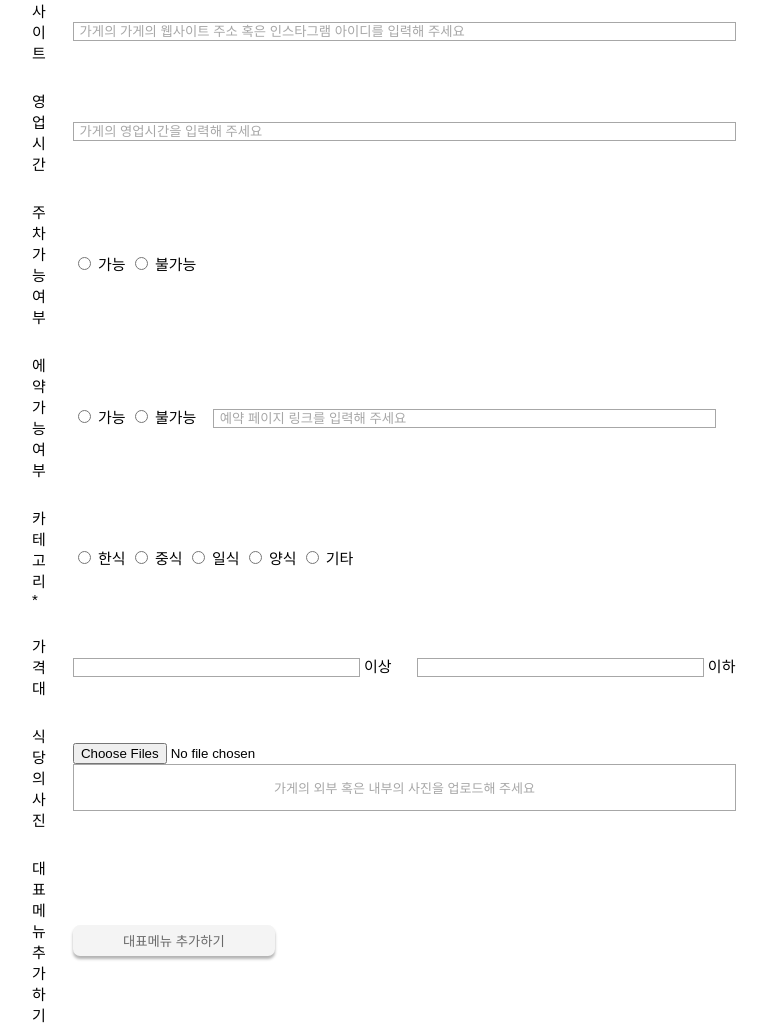
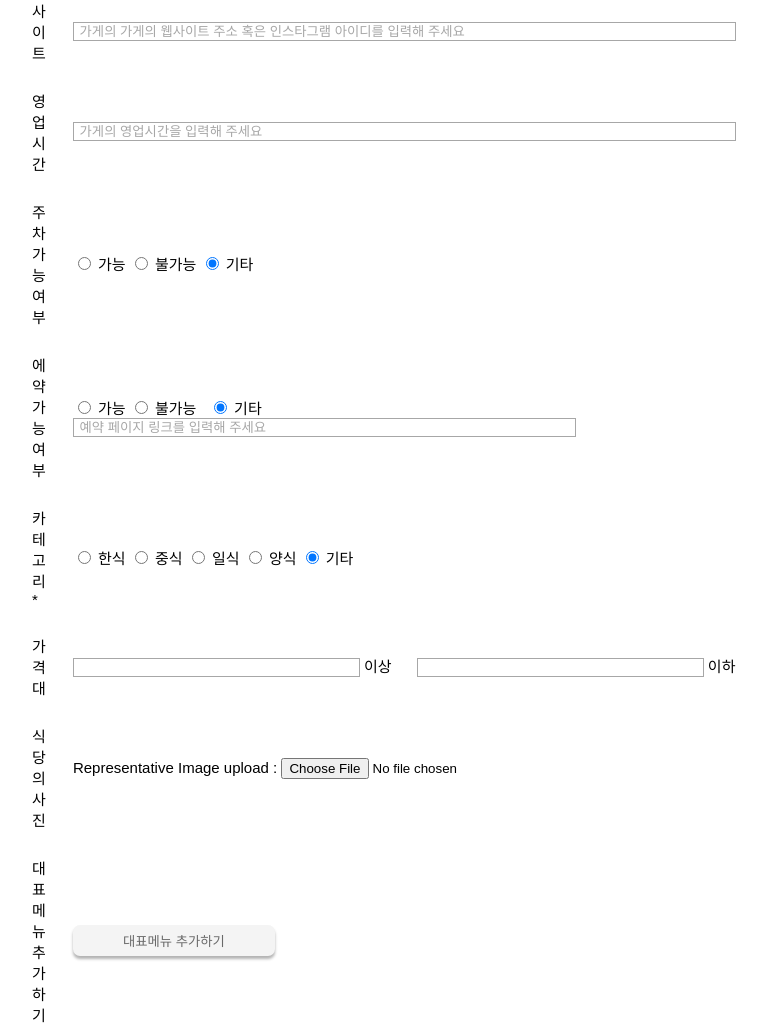
Before and after one commit to sohyu-na/shareat, a Flask app: page /registration-restaurant in a window 1280 px wide. Shown: the part 474-1501 px from the top of the page, without its empty margins (256-1023 px from the left). Run offline with Flask 2, Linux system fonts and the light colour scheme; some libraries are stand-ins or nearby versions.

Commit message:
이미지 추가하는 함수 추가

```diff
--- a/app.py
+++ b/app.py
@@ -71,7 +71,7 @@ def reg_restaurantData_submit_post():
     image_file.save("static/image/{}".format(image_file.filename))
     data = request.form
 
-    if DB.insert_restaurant(data['store-name'], data, image_file.filename):
+    if DB.insert_restaurant(data['store_name'], data, image_file.filename):
         return render_template("result_맛집등록.html", data=data, image_path="static/image/"+image_file.filename)
     else:
         return "Restaurant name already exist!"
--- a/templates/registerRestaurantInfo.html
+++ b/templates/registerRestaurantInfo.html
@@ -27,68 +27,77 @@
 
         <h4>공유하고 싶은 맛집의 정보를 입력해 주세요</h4>
         <table width="100%" align="center">
-            <form action="/submit_restaurantData_post" method="post">
+            <form action="/submit_restaurantData_post" method="post" enctype="multipart/form-data">
                 <table>
                     <tr>
                         <td class="td1">상호명 *</td>
-                        <td><input type="text" class="text-area" name="store-name" size="80" required placeholder="&nbsp;가게의 이름을 입력해 주세요"  /></td>
+                        <td><input type="text" class="text-area" name="store_name" size="80" required placeholder="&nbsp;가게의 이름을 입력해 주세요"  /></td>
                     </tr>
                     <tr>
                         <td class="td1">전화번호</td>
-                        <td><input type="text" class="text-area" name="store-phoneNum" size="80" placeholder="&nbsp;가게의 전화번호를 입력해 주세요" /></td>
+                        <td><input type="text" class="text-area" name="store_phoneNum" size="80" placeholder="&nbsp;가게의 전화번호를 입력해 주세요" /></td>
                     </tr>
                     <tr>
                         <td class="td1">주소 *</td>
-                        <td><input type="text" class="text-area" name="store-addr" size="80" required placeholder="&nbsp;가게의 주소를 입력해 주세요" /></td>
+                        <td><input type="text" class="text-area" name="store_addr" size="80" required placeholder="&nbsp;가게의 주소를 입력해 주세요" /></td>
                     </tr>
                     <tr>
                         <td class="td1">사이트</td>
-                        <td><input type="text" class="text-area" name="store-site" size="80" placeholder="&nbsp;가게의 가게의 웹사이트 주소 혹은 인스타그램 아이디를 입력해 주세요" /></td>
+                        <td><input type="text" class="text-area" name="store_site" size="80" placeholder="&nbsp;가게의 가게의 웹사이트 주소 혹은 인스타그램 아이디를 입력해 주세요" /></td>
                     </tr>
                     <tr>
                         <td class="td1">영업시간</td>
-                        <td><input type="text" class="text-area" name="store-hours" size="80" placeholder="&nbsp;가게의 영업시간을 입력해 주세요" /></td>
+                        <td><input type="text" class="text-area" name="store_hours" size="80" placeholder="&nbsp;가게의 영업시간을 입력해 주세요" /></td>
                     </tr>
                     <tr>
                         <td class="td1">주차가능 여부</td>
                         <td>
-                            <input type="radio" name="store-parking" size="80" value="yes"/>&nbsp;가능
-                            <input type="radio" name="store-parking" size="60" value="no"/>&nbsp;불가능
+                            <input type="radio" name="store_parking" size="80" value="yes"/>&nbsp;가능
+                            <input type="radio" name="store_parking" size="60" value="no"/>&nbsp;불가능
+                            <input type="radio" name="store_parking" size="60" value="unknown" checked />&nbsp;기타
                         </td>
                     </tr>
                     <tr>
                         <td class="td1">에약가능 여부</td>
                         <td>
-                            <input type="radio" name="store-reservation" size="80" value="yes"/>&nbsp;가능
-                            <input type="radio" name="store-reservation" size="80" value="no"/>&nbsp;불가능 &nbsp;&nbsp;
-                            <input type="text" class="text-area" name="store-reservation" size="60" placeholder="&nbsp;예약 페이지 링크를 입력해 주세요" />
+                            <input type="radio" name="store_reservation" size="80" value="yes"/>&nbsp;가능
+                            <input type="radio" name="store_reservation" size="80" value="no"/>&nbsp;불가능 &nbsp;
+                            <input type="radio" name="store_reservation" size="80" value="unknown" checked />&nbsp;기타
+                            <input type="text" class="text-area" name="store_reservation" size="60" placeholder="&nbsp;예약 페이지 링크를 입력해 주세요" />
                         </td>
                     </tr>
                     <tr>
                         <td class="td1">카테고리 *</td>
                         <td>
-                            <input type="radio" name="store-category" size="80" value="kor"/>&nbsp;한식
-                            <input type="radio" name="store-category" size="80" value="chi"/>&nbsp;중식
-                            <input type="radio" name="store-category" size="80" value="jap"/>&nbsp;일식
-                            <input type="radio" name="store-category" size="80" value="west"/>&nbsp;양식
-                            <input type="radio" name="store-category" size="80" value="other"/>&nbsp;기타
+                            <input type="radio" name="store_category" size="80" value="kor"/>&nbsp;한식
+                            <input type="radio" name="store_category" size="80" value="chi"/>&nbsp;중식
+                            <input type="radio" name="store_category" size="80" value="jap"/>&nbsp;일식
+                            <input type="radio" name="store_category" size="80" value="west"/>&nbsp;양식
+                            <input type="radio" name="store_category" size="80" value="other" checked/>&nbsp;기타
                         </td>
                     </tr>
                     <tr>
                         <td class="td1">가격대</td>
                         <td>
-                            <input type="text" class="text-area" name="store-cost-min" size="33" />&nbsp;이상&nbsp;&nbsp;&nbsp;&nbsp;&nbsp;
-                            <input type="text" class="text-area" name="store-cost-max" size="33" />&nbsp;이하
+                            <input type="text" class="text-area" name="store_cost_min" size="33" />&nbsp;이상&nbsp;&nbsp;&nbsp;&nbsp;&nbsp;
+                            <input type="text" class="text-area" name="store_cost_max" size="33" />&nbsp;이하
                         </td>
                     </tr>
                     <tr>
                         <td class="td1" valign="top">식당의 사진</td>
                         <td >
-                            <input type="file" class="real-upload" accept="image/*" multiple />
+                            <div>
+                                <label for="img">Representative Image upload : </label>
+                                <input type="file" name="file" /><br><br>
+                            </div>
+                            <!--
+                                <input type="file" class="real-upload" name="store_img" accept="image/*" multiple/>
                             <div class="upload">
                                 <p>가게의 외부 혹은 내부의 사진을 업로드해 주세요</p>
                                 <ul class="image-preview"></ul>
                             </div>
+                            -->
+
                             <script>
                                 const realUpload = document.querySelector('.real-upload');
                                 const upload = document.querySelector('.upload');
```
Also changed, not shown: database.py (+17 -16 lines), templates/modifyRestaurantInfo.html (+17 -17 lines), static/image/스크린샷 2022-11-17 오후 4.41.36.png (added).
